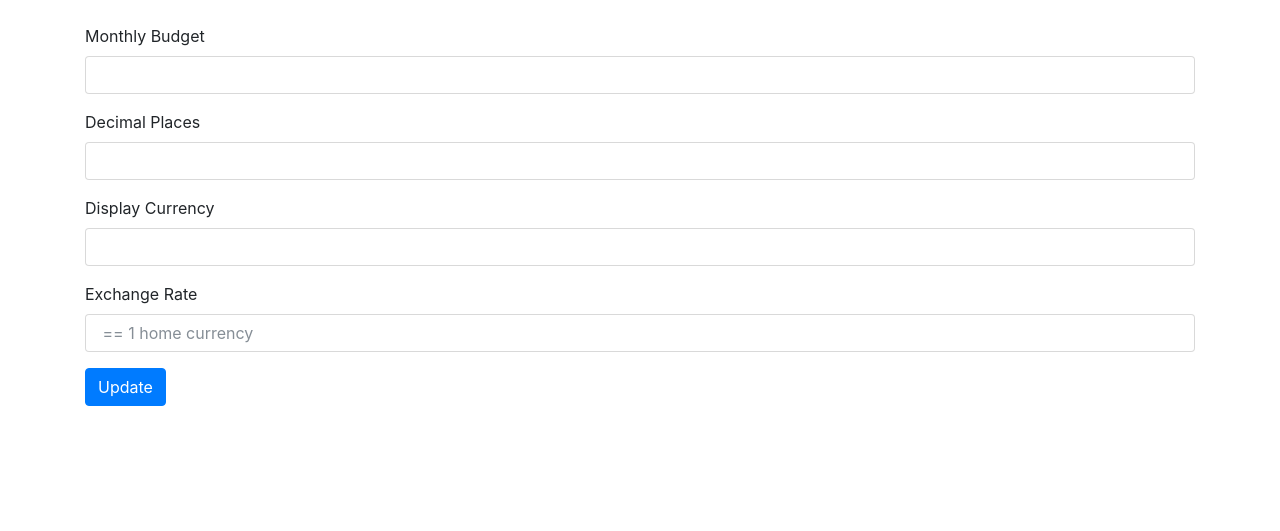
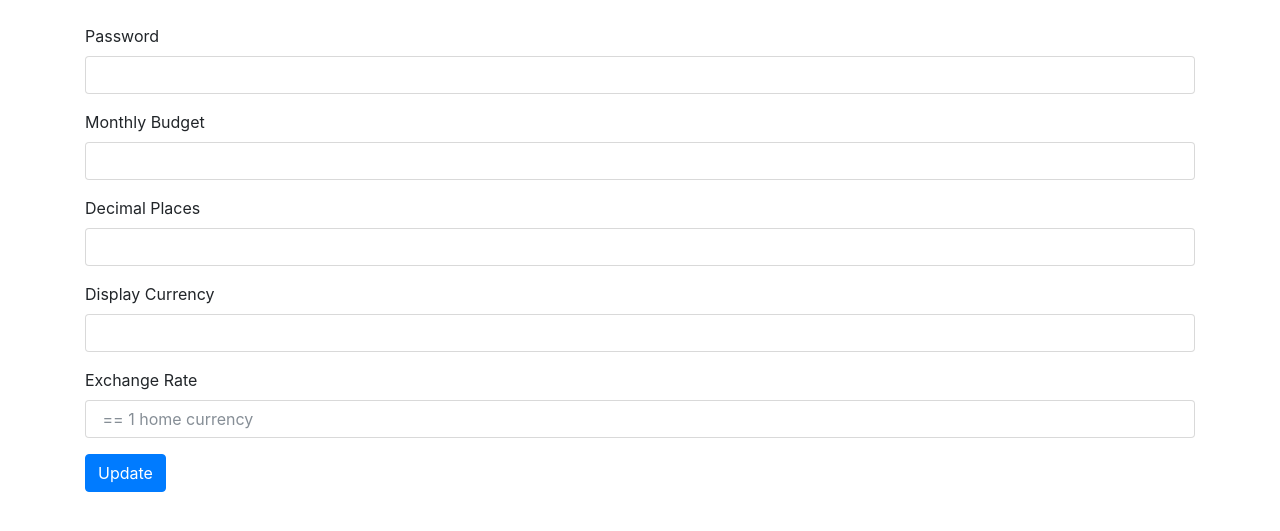
Before and after one commit to willfong/sbudget-py, a Flask app: template templates/settings.html in a window 1280 px wide. Shown: the part 56-587 px from the top of the page. Run offline with Flask 2, Linux system fonts and the light colour scheme; the template is opened without the code that fills it, so the values that code supplies are empty; some libraries are stand-ins or nearby versions.

Commit message:
Change password

```diff
--- a/app.py
+++ b/app.py
@@ -148,6 +148,10 @@ def settings():
 @app.route('/settigs/update', methods=['POST'])
 @login_required
 def settingsUpdate():
+    if request.form['password']:
+        query = ("UPDATE users SET password = ? WHERE id = ?")
+        args = (hashlib.sha256(request.form['password']).hexdigest(), session['user_id'])
+        write_db(query, args)
     if request.form['monthlyBudget']:
         query = ("UPDATE users SET monthlyBudget = ? WHERE id = ?")
         args = (request.form['monthlyBudget'], session['user_id'])
--- a/templates/settings.html
+++ b/templates/settings.html
@@ -1,6 +1,10 @@
 {% extends "layout.html" %}
 {% block body %}
 <form action={{url_for('settingsUpdate')}} method="post">
+  <div class="form-group">
+    <label for="password">Password</label>
+    <input type="text" name="password" class="form-control" placeholder="">
+  </div>
   <div class="form-group">
     <label for="monthlyBudget">Monthly Budget</label>
     <input type="number" name="monthlyBudget" class="form-control" placeholder="{{settings.monthlyBudget}}">
```
